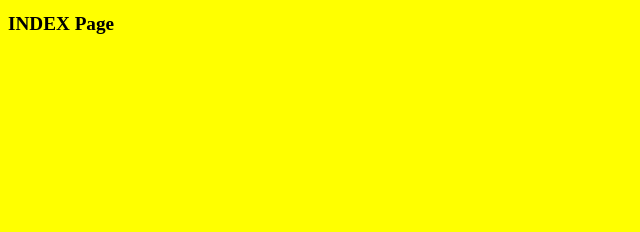
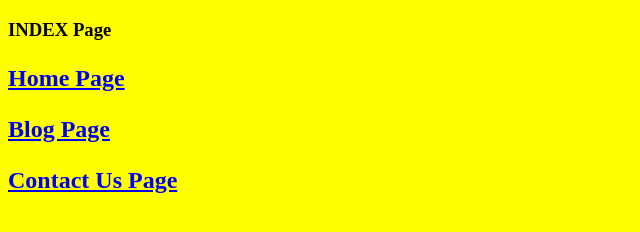
Before and after one commit to khubaib0227/Blogging-Website, a website: page src/index.html in a window 1280 px wide. Shown: the whole page, without its empty margins (0-640 px from the left). Drawn offline with Linux system fonts and the light colour scheme.

Commit message:
Merged All Website Pages

```diff
--- a/src/index.html
+++ b/src/index.html
@@ -7,6 +7,9 @@
     <title>Document</title>
 </head>
 <body>
-    <h1>INDEX Page</h1>
+    <h3>INDEX Page</h3>
+    <h2><p><a href="../src/home.html">Home Page</a></p></h2>
+    <h2><p><a href="../src/blog.html">Blog Page</a></p></h2>
+    <h2><p><a href="../src/contact.html">Contact Us Page</a></p></h2>
 </body>
 </html>
```
